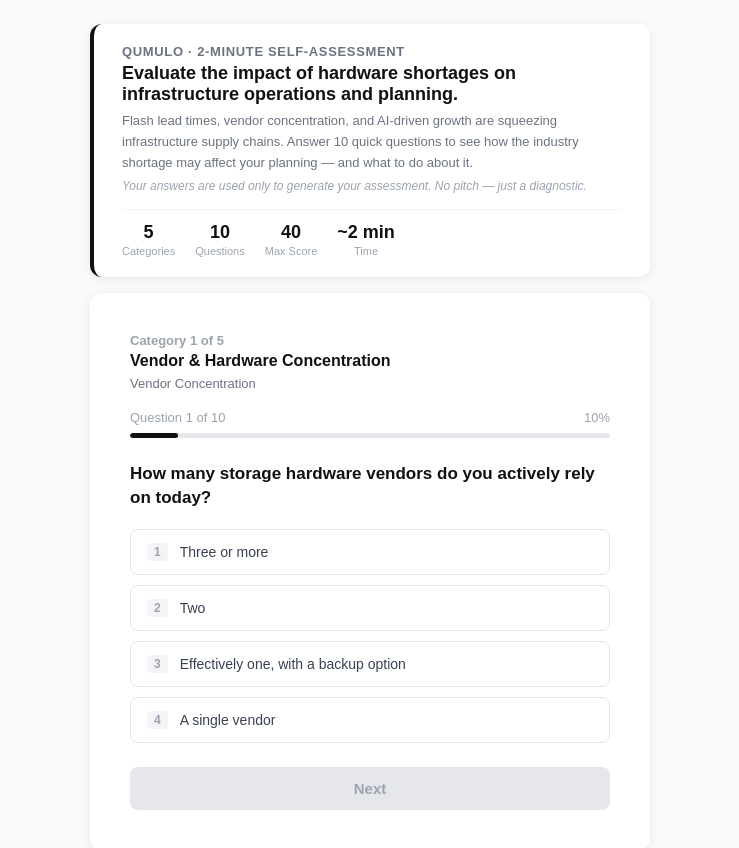
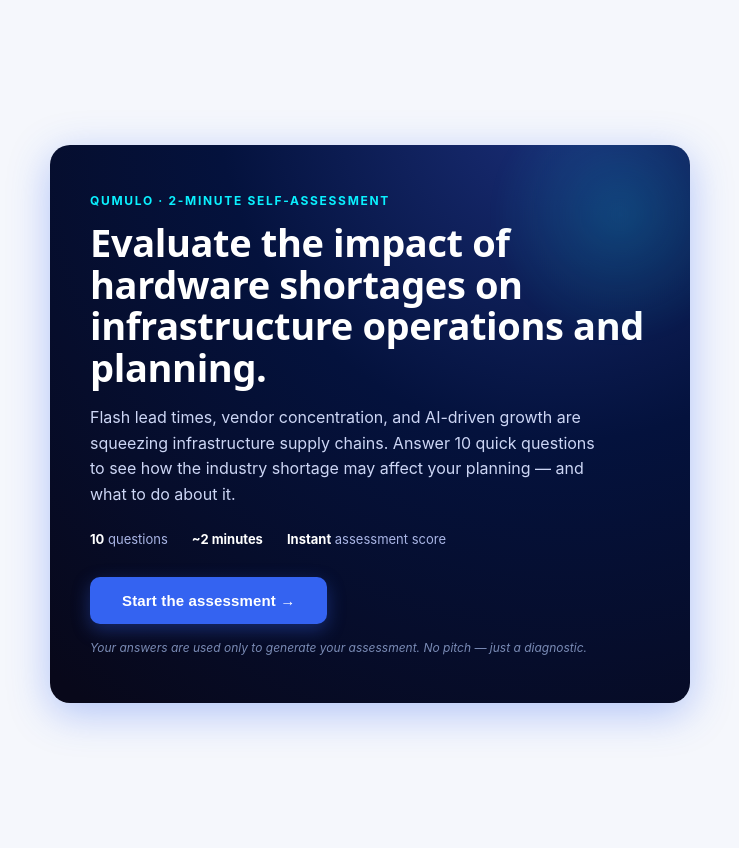
Before and after one commit to hayden951/supply-chain-survey, a Next.js app: page / in a window 1280 px wide. Shown: the top 848 px of the page, without its empty margins (270-1009 px from the left). Built offline with nearby package versions, Linux system fonts and the light colour scheme.

Commit message:
Update page.tsx

```diff
--- a/app/page.tsx
+++ b/app/page.tsx
@@ -2,9 +2,10 @@
 import { useState } from "react";
 
 type CategoryKey = "vendor" | "cloud" | "procurement" | "flash" | "ai";
+type Screen = "intro" | "quiz" | "results";
 
 interface Answer { label: string; s: number; }
-interface Question { category: string; subtitle: string; text: string; answers: Answer[]; key: CategoryKey; badge?: string; }
+interface Question { category: string; subtitle: string; text: string; answers: Answer[]; key: CategoryKey; }
 interface Threshold { lo: number; hi: number; label: string; emoji: string; color: string; bg: string; border: string; desc: string; remediate: string; }
 interface RiskStyle { label: string; color: string; bg: string; border: string; }
 
@@ -41,18 +42,15 @@ const catKeys: CategoryKey[] = ["vendor", "cloud", "procurement", "flash", "ai"]
 function getOverallRisk(score: number): Threshold {
   return THRESHOLDS.find(t => score >= t.lo && score <= t.hi) || THRESHOLDS[THRESHOLDS.length - 1];
 }
-
 function getCatRisk(score: number, max: number): RiskStyle {
   const pct = score / max;
   if (pct <= 0.33) return { label: "Low Risk",    color: "#14532d", bg: "#dcfce7", border: "#16a34a" };
   if (pct <= 0.66) return { label: "Medium Risk", color: "#713f12", bg: "#fef9c3", border: "#ca8a04" };
   return                  { label: "High Risk",   color: "#7f1d1d", bg: "#fee2e2", border: "#dc2626" };
 }
-
 function getCatIndex(category: string): number {
   return catKeys.findIndex((k: CategoryKey) => CATEGORIES[k] === category);
 }
-
 function downloadPDF(): void {
   const root = document.getElementById('results-printable');
   const clone = root!.cloneNode(true) as HTMLElement;
@@ -64,10 +62,7 @@ function downloadPDF(): void {
   s.innerHTML = '@media print{@page{margin:0.6in;size:letter}body > *:not(#print-clone){display:none!important}#print-clone{display:block!important}body{-webkit-print-color-adjust:exact;print-color-adjust:exact}*{overflow:visible!important;max-height:none!important;height:auto!important}button{display:none!important}}';
   document.head.appendChild(s);
   window.print();
-  setTimeout(() => {
-    const e = document.getElementById('pf'); if (e) e.remove();
-    const c = document.getElementById('print-clone'); if (c) c.remove();
-  }, 1500);
+  setTimeout(() => { const e = document.getElementById('pf'); if (e) e.remove(); const c = document.getElementById('print-clone'); if (c) c.remove(); }, 1500);
 }
 
 function ScoringHeader() {
@@ -90,10 +85,10 @@ function ScoringHeader() {
 }
 
 export default function Page() {
+  const [screen, setScreen] = useState<Screen>("intro");
   const [currentQ, setCurrentQ] = useState<number>(0);
   const [answers, setAnswers] = useState<number[]>([]);
   const [selected, setSelected] = useState<number | null>(null);
-  const [done, setDone] = useState<boolean>(false);
 
   const q: Question = questions[currentQ];
   const isLast: boolean = currentQ === questions.length - 1;
@@ -103,15 +98,41 @@ export default function Page() {
   function handleNext(): void {
     if (selected === null) return;
     const newAnswers = [...answers, selected];
-    if (isLast) { setAnswers(newAnswers); setDone(true); }
+    if (isLast) { setAnswers(newAnswers); setScreen("results"); }
     else { setAnswers(newAnswers); setCurrentQ(currentQ + 1); setSelected(null); }
   }
-
   function handleRestart(): void {
-    setCurrentQ(0); setAnswers([]); setSelected(null); setDone(false);
+    setScreen("intro"); setCurrentQ(0); setAnswers([]); setSelected(null);
   }
 
-  if (done) {
+  // ── INTRO ────────────────────────────────────────────────────
+  if (screen === "intro") {
+    return (
+      <div style={{ minHeight: "100vh", background: "#f5f7fc", display: "flex", alignItems: "center", justifyContent: "center", padding: 24, fontFamily: "'Inter', system-ui, sans-serif" }}>
+        <div style={{ maxWidth: 640, width: "100%" }}>
+          {/* Hero card */}
+          <div style={{ background: "radial-gradient(120% 140% at 80% -10%, #1b2f7a 0%, #04123d 45%, #08081a 100%)", borderRadius: 20, padding: "48px 40px", marginBottom: 0, boxShadow: "0 10px 40px rgba(52,99,241,0.35)", position: "relative", overflow: "hidden" }}>
+            <div style={{ position: "absolute", right: -60, top: -60, width: 260, height: 260, borderRadius: 40, background: "radial-gradient(circle, rgba(10,241,255,0.16), transparent 70%)", filter: "blur(6px)" }} />
+            <p style={{ fontSize: 12, fontWeight: 700, letterSpacing: "0.14em", textTransform: "uppercase", color: "#0af1ff", margin: "0 0 14px" }}>Qumulo · 2-Minute Self-Assessment</p>
+            <h1 style={{ fontFamily: "system-ui, sans-serif", fontSize: "clamp(26px, 5vw, 38px)", fontWeight: 800, lineHeight: 1.1, color: "#fff", margin: "0 0 16px", letterSpacing: "-0.01em" }}>Evaluate the impact of hardware shortages on infrastructure operations and planning.</h1>
+            <p style={{ fontSize: 16, color: "#cdd6f5", margin: "0 0 24px", lineHeight: 1.6, maxWidth: 520 }}>Flash lead times, vendor concentration, and AI-driven growth are squeezing infrastructure supply chains. Answer 10 quick questions to see how the industry shortage may affect your planning — and what to do about it.</p>
+            <div style={{ display: "flex", gap: 24, flexWrap: "wrap", fontSize: 13, color: "#aab6e6", marginBottom: 30 }}>
+              <span><strong style={{ color: "#fff" }}>10</strong> questions</span>
+              <span><strong style={{ color: "#fff" }}>~2 minutes</strong></span>
+              <span><strong style={{ color: "#fff" }}>Instant</strong> assessment score</span>
+            </div>
+            <button onClick={() => setScreen("quiz")} style={{ background: "#3463f1", color: "#fff", border: "none", borderRadius: 10, padding: "15px 32px", fontSize: 15, fontWeight: 700, cursor: "pointer", boxShadow: "0 6px 18px rgba(52,99,241,0.35)", letterSpacing: "0.01em" }}>
+              Start the assessment →
+            </button>
+            <p style={{ fontSize: 12, color: "#7a8bb5", margin: "16px 0 0", fontStyle: "italic" }}>Your answers are used only to generate your assessment. No pitch — just a diagnostic.</p>
+          </div>
+        </div>
+      </div>
+    );
+  }
+
+  // ── RESULTS ──────────────────────────────────────────────────
+  if (screen === "results") {
     const totals: { [K in CategoryKey]: number } = { vendor: 0, cloud: 0, procurement: 0, flash: 0, ai: 0 };
     answers.forEach((ai: number, qi: number) => { totals[questions[qi].key] += questions[qi].answers[ai].s; });
     const totalScore: number = Object.values(totals).reduce((a, b) => a + b, 0);
@@ -120,7 +141,6 @@ export default function Page() {
     return (
       <div style={{ minHeight: "100vh", background: "#f9fafb", padding: 24 }}>
         <div id="results-printable" style={{ maxWidth: 560, margin: "0 auto" }}>
-          <ScoringHeader />
           {totalScore > 25 && (
             <div style={{ background: "#111", borderRadius: 12, padding: 24, marginBottom: 16 }}>
               <p style={{ fontSize: 13, fontWeight: 700, color: "#fff", margin: "0 0 6px" }}>💬 Let&apos;s talk about your score</p>
@@ -231,10 +251,10 @@ export default function Page() {
     );
   }
 
+  // ── QUIZ ─────────────────────────────────────────────────────
   return (
     <div style={{ minHeight: "100vh", display: "flex", alignItems: "center", justifyContent: "center", padding: 24, background: "#f9fafb" }}>
       <div style={{ maxWidth: 560, width: "100%" }}>
-        <ScoringHeader />
         <div style={{ background: "#fff", borderRadius: 12, padding: 40, boxShadow: "0 2px 12px rgba(0,0,0,0.07)" }}>
           <p style={{ fontSize: 13, fontWeight: 700, color: "#9ca3af", margin: "0 0 4px" }}>Category {catIdx + 1} of {catKeys.length}</p>
           <p style={{ fontSize: 16, fontWeight: 700, color: "#111", margin: "0 0 4px" }}>{q.category}</p>
```
